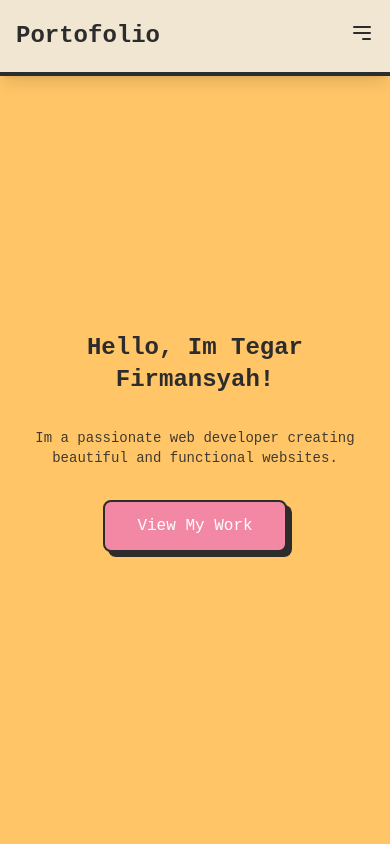
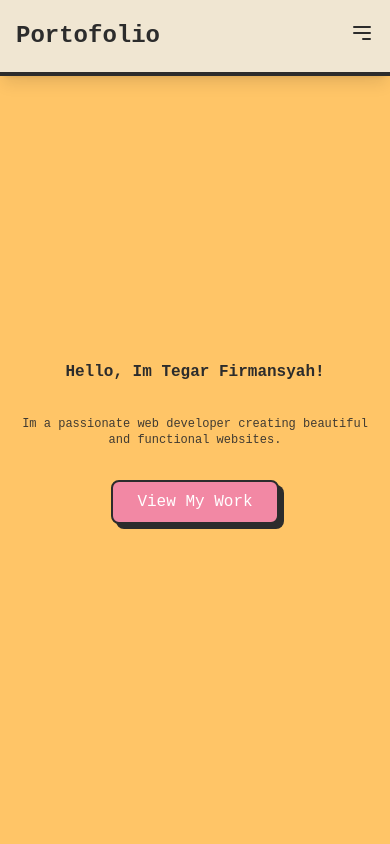
Before and after one commit to Tegarfirmansyah1/TegarFirmansyah, a Next.js app: page / in a window 390 px wide. Shown: the top 844 px of the page. Built offline with nearby package versions, Linux system fonts and the light colour scheme.

Commit message:
feat: adjust text sizes and button padding in Hero component for improved readability

```diff
--- a/src/components/Hero.js
+++ b/src/components/Hero.js
@@ -5,10 +5,10 @@ export default function Hero() {
     return (
         <section id="home" className="min-h-screen bg-primary flex items-center justify-center scroll-mt-[88px]">
             <div className="max-w-4xl mx-auto px-4 py-20 items-center justify-center text-center text-white">
-                <h1 className="text-2xl md:text-5xl font-bold mb-8 mt-10 font-retro text-text">Hello, Im Tegar Firmansyah!</h1>
-                <p className="text-sm md:text-xl opacity-90 mb-8 font-retro text-text">Im a passionate web developer creating beautiful and functional websites.</p>
+                <h1 className="text-base md:text-5xl font-bold mb-8 mt-10 font-retro text-text">Hello, Im Tegar Firmansyah!</h1>
+                <p className="text-xs md:text-xl opacity-90 mb-8 font-retro text-text">Im a passionate web developer creating beautiful and functional websites.</p>
                 <a href="#projects">
-                    <button className="bg-secondary text-white px-8 py-3 rounded-lg hover:bg-opacity-90 transition duration-300 font-retro border-2 border-text shadow-[5px_5px_0px_theme(colors.text)] hover:shadow-none hover:translate-x-1 hover:translate-y-1">
+                    <button className="bg-secondary text-white px-6 py-2 rounded-lg hover:bg-opacity-90 transition duration-300 font-retro border-2 border-text shadow-[5px_5px_0px_theme(colors.text)] hover:shadow-none hover:translate-x-1 hover:translate-y-1">
                         View My Work
                     </button>
                 </a>
```
